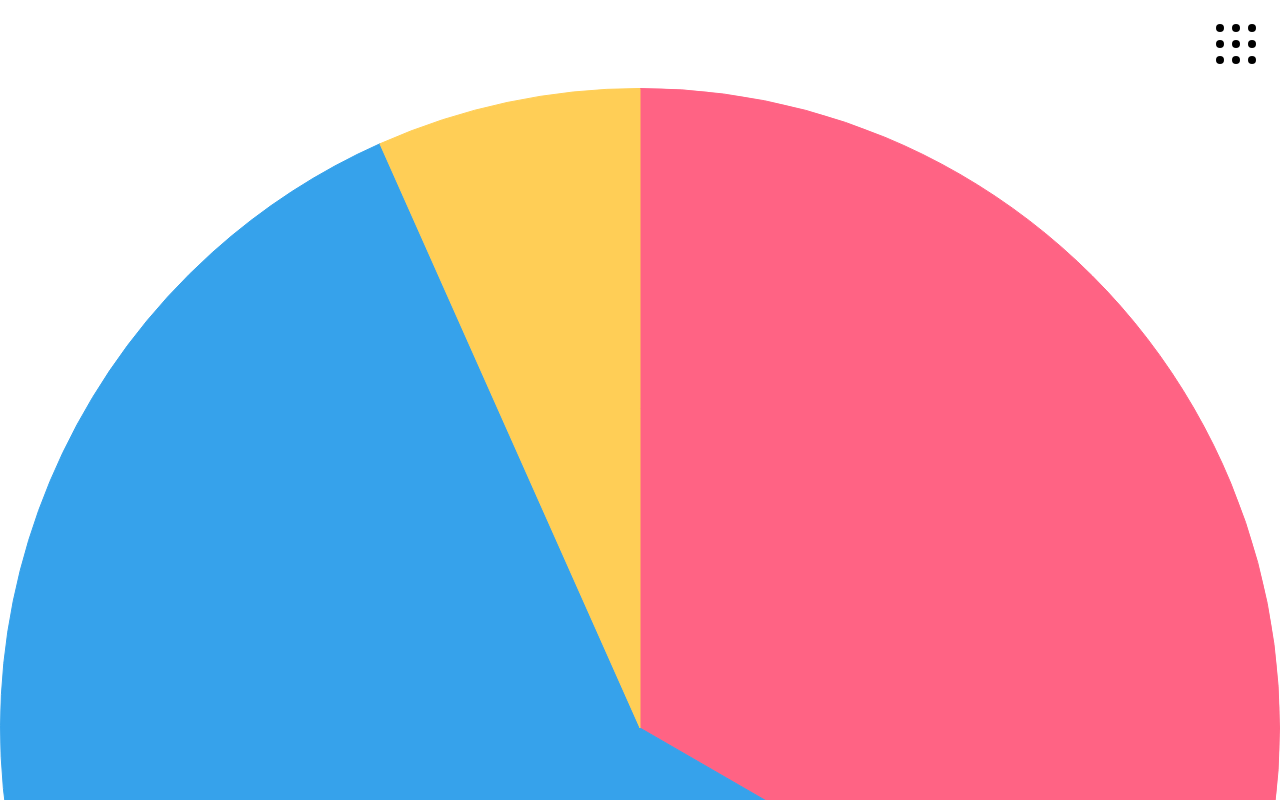
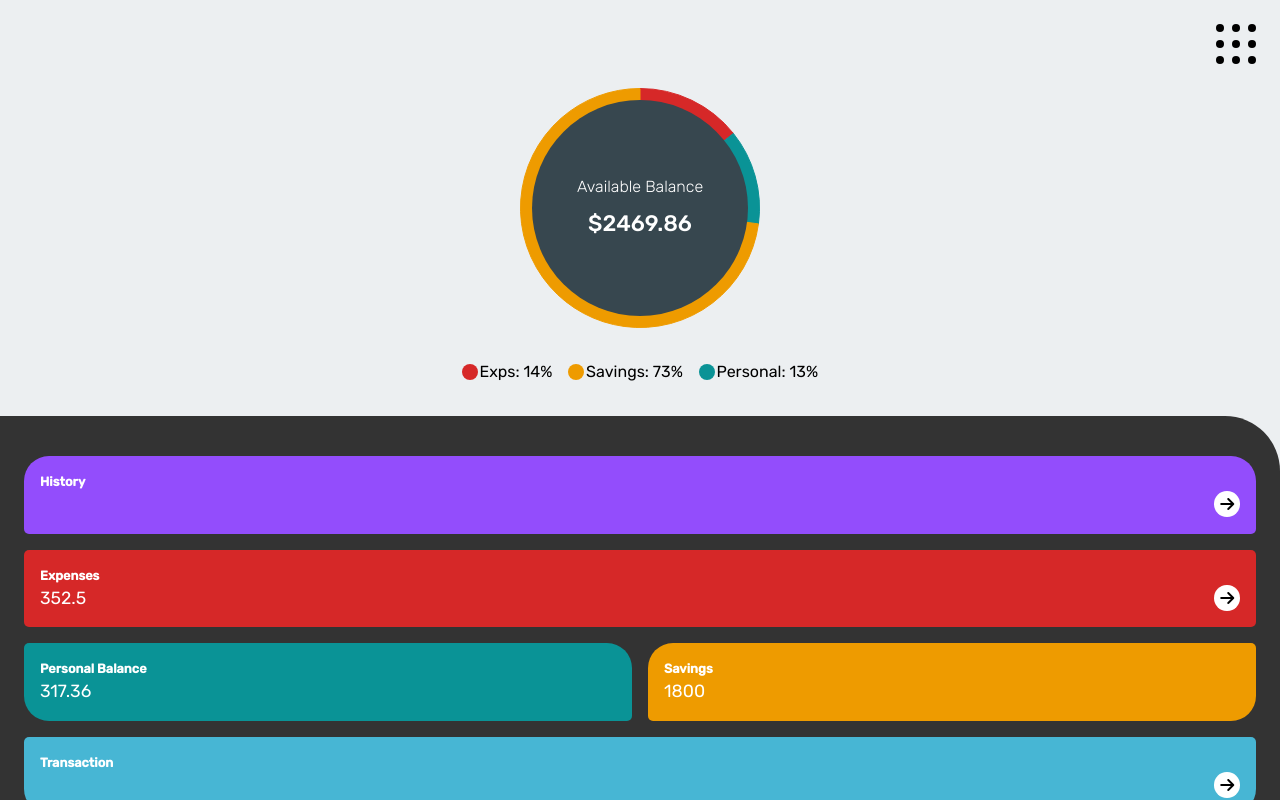
Before and after one commit to Steezy1416/BudgetCraft, a React (Create React App) app: page / in a window 1280 px wide. Shown: the top 800 px of the page. Built offline with nearby package versions, Linux system fonts and the light colour scheme.

Commit message:
created components for the home page, made the budget graph work, and styled most of the home page

```diff
--- a/src/components/HomePageLink.js
+++ b/src/components/HomePageLink.js
@@ -1,20 +1,30 @@
 import { Link } from "react-router-dom";
 
-const HomePageLink = ({ title, ammount = "", isLink }) => {
+const HomePageLink = ({ title, ammount = "", isLink, className }) => {
   return isLink ? (
-    <Link to={title.toLowerCase()}>
-      <p>{title}</p>
-      <div>
-        {ammount && <p>{ammount}</p>}
-        <span>
-          <i class="fa-solid fa-arrow-right"></i>
+    <Link className={`${className} homePageLink`} to={title.toLowerCase()}>
+      <p className="homeLinkTitle">{title}</p>
+      {
+        ammount
+        ?
+        <div className="homeLinkAmmountSubContainer">
+        <p className="homeLinkAmmount">{ammount}</p>
+        <span className="homeLinkBtn">
+          <i class="fa-solid fa-arrow-right homeLinkIcon"></i>
         </span>
       </div>
+      :
+      <div className="homeLinkButtonSubContainer">
+        <span className="homeLinkBtn">
+          <i class="fa-solid fa-arrow-right homeLinkIcon"></i>
+        </span>
+      </div>
+      }
     </Link>
   ) : (
-    <div>
-      <p>{title}</p>
-      <p>{ammount}</p>
+    <div className={`${className} homePageLink`}>
+      <p className="homeLinkTitle">{title}</p>
+      <p className="homeLinkAmmount">{ammount}</p>
     </div>
   );
 };
--- /dev/null
+++ b/src/components/PercentageBadge.js
@@ -0,0 +1,10 @@
+const PercentageBadge = ({percentage, children}) => {
+    return (
+        <div className="percentage-badge">
+            <span className={`colorBadge ${children.toLowerCase()}Percentage`}></span>
+            <p>{`${children}: ${percentage}%`}</p>
+        </div>
+    )
+}
+
+export default PercentageBadge
--- a/src/components/Root.js
+++ b/src/components/Root.js
@@ -4,16 +4,21 @@ import { NavLink, Outlet } from "react-router-dom";
 const Root = () => {
   const [isNavOpen, setIsNavOpen] = useState(false);
 
+  const toggleNav = () => {
+    setIsNavOpen(!isNavOpen)
+    document.body.classList.toggle("no-scroll")
+  }
+
   return (
     <>
       <header className="main-nav-header">
         <div
           className={`overlay ${isNavOpen || "hiddenOverlay"}`}
-          onClick={() => setIsNavOpen(!isNavOpen)}
+          onClick={toggleNav}
         ></div>
 
         <button
-          onClick={() => setIsNavOpen(!isNavOpen)}
+          onClick={toggleNav}
           className={`${isNavOpen ? "openNav" : "closedNav"} nav-btn`}
         >
           <span className="nav-btn-circle"></span>
--- a/src/pages/HomePage.js
+++ b/src/pages/HomePage.js
@@ -1,51 +1,116 @@
 import { Pie } from "react-chartjs-2";
 import { Chart as ChartJS, ArcElement } from "chart.js";
-import { Link } from "react-router-dom";
 import HomePageLink from "../components/HomePageLink";
+import PercentageBadge from "../components/PercentageBadge";
 
 ChartJS.register(ArcElement);
+
+const HomePage = () => {
+  const financialData = {
+    availableBalance: () => {
+      return expensesTotal + personalMoney + savings;
+    },
+    expensesTotal: 352.5,
+    personalMoney: 317.36,
+    savings: 1800,
+    expenses: [],
+    expensePercentage: () => {
+      return Math.round((expensesTotal / availableBalance()) * 100);
+    },
+    personalPercentage: () => {
+      return Math.round((personalMoney / availableBalance()) * 100);
+    },
+    savingsPercentage: () => {
+      return Math.round((savings / availableBalance()) * 100);
+    },
+  };
 
   const data = {
     datasets: [
       {
-      data: [1000, 1800, 200],
+        data: [
+          financialData.expensesTotal,
+          financialData.personalMoney,
+          financialData.savings,
+        ],
         backgroundColor: [
-        "rgba(255, 99, 132)",
-        "rgba(54, 162, 235)",
-        "rgba(255, 206, 86)",
+          "rgb(214, 40, 40)",
+          "rgb(10, 147, 150)",
+          "rgb(238, 155, 0)",
         ],
         borderWidth: 1,
         borderColor: [
-        "rgba(255, 99, 132)",
-        "rgba(54, 162, 235)",
-        "rgba(255, 206, 86)",
+          "rgb(214, 40, 40)",
+          "rgb(10, 147, 150)",
+          "rgb(238, 155, 0)",
         ],
       },
     ],
   };
 
-const HomePage = () => {
+  const {
+    availableBalance,
+    expensesTotal,
+    personalMoney,
+    savings,
+    expensePercentage,
+    savingsPercentage,
+    personalPercentage,
+  } = financialData;
+
   return (
-    <>
+    <div className="home-page-container">
       <div className="graph-container">
         <Pie data={data} options={{ events: [], animation: { duration: 0 } }} />
-        <div className="graph-summary">
-          <p className="graph-heading">Total Balance</p>
-          <p className="graph-total">$1000</p>
+        <div className="graph-summary-container">
+          <p className="graph-heading">Available Balance</p>
+          <p className="graph-total">${availableBalance()}</p>
         </div>
       </div>
+
+      <div className="percentage-container">
+        <PercentageBadge percentage={expensePercentage()}>
+          Exps
+        </PercentageBadge>
+        <PercentageBadge percentage={savingsPercentage()}>
+          Savings
+        </PercentageBadge>
+        <PercentageBadge percentage={personalPercentage()}>
+          Personal
+        </PercentageBadge>
+      </div>
+
       <div className="homePageLinkContainer">
-        <HomePageLink title={"History"} isLink={true} />
-        <HomePageLink title={"Expenses"} isLink={true} ammount={600} />
         <HomePageLink
-          title={"Available Balance"}
+          className="historyHomeLink"
+          title={"History"}
+          isLink={true}
+        />
+        <HomePageLink
+          className="expensesHomeLink"
+          title={"Expenses"}
+          isLink={true}
+          ammount={expensesTotal}
+        />
+        <HomePageLink
+          className="personalHomeLink"
+          title={"Personal Balance"}
           isLink={false}
-          ammount={700}
+          ammount={personalMoney}
         />
-        <HomePageLink title={"Savings"} isLink={false} ammount={200} />
-        <HomePageLink title={"Transaction"} isLink={true} />
+        <HomePageLink
+          className="savingsHomeLink"
+          title={"Savings"}
+          isLink={false}
+          ammount={savings}
+        />
+        <HomePageLink
+          className="transactionHomeLink"
+          title={"Transaction"}
+          isLink={true}
+        />
       </div>
-    </>
+    </div>
   );
 };
 
--- a/src/style.css
+++ b/src/style.css
@@ -1,4 +1,4 @@
-@import url("https://fonts.googleapis.com/css2?family=Rubik:wght@400;500&display=swap");
+@import url("https://fonts.googleapis.com/css2?family=Rubik:wght@300;400;500&display=swap");
 
 /*start of css reset */
 *,
@@ -15,7 +15,7 @@
 body {
   line-height: 1.5;
   -webkit-font-smoothing: antialiased;
-  min-height: 100%;
+  min-height: 100dvh;
 }
 
 img,
@@ -55,12 +55,18 @@ h6 {
 }
 /* end of css reset */
 
+body {
+  background-color: #eceff1;
+}
+
 /* start of root section */
 .main-nav-header {
   display: flex;
   justify-content: flex-end;
   padding: 1.5rem;
-  position: relative;
+  position: sticky;
+  top: 0;
+  z-index: 9999;
 }
 
 .nav-btn {
@@ -138,4 +144,187 @@ h6 {
   background-color: #1e3454;
 }
 
+#root {
+  min-height: 100dvh;
+  display: flex;
+  flex-direction: column;
+}
+
+.home-page-container {
+  display: flex;
+  flex-direction: column;
+  align-items: center;
+  justify-content: space-between;
+  flex: 1 1 auto;
+  height: 100%;
+  gap: 2rem;
+}
+
+.graph-container {
+  width: 15rem;
+  position: relative;
+  justify-self: center;
+}
+
+.graph-summary-container {
+  width: 13.5rem;
+  aspect-ratio: 1;
+  border-radius: 50%;
+  display: flex;
+  flex-direction: column;
+  justify-content: center;
+  align-items: center;
+  background-color: #37474f;
+  position: absolute;
+  inset: 0;
+  margin: auto;
+  color: white;
+  font-family: "Rubik", sans-serif;
+  font-weight: 500;
+  gap: 0.5rem;
+}
+
+.graph-heading {
+  font-size: 1rem;
+  font-weight: 300;
+}
+
+.graph-total {
+  font-size: 1.4rem;
+}
+
+main {
+  flex: 1 1 auto;
+  display: flex;
+  flex-direction: column;
+}
+
+.homePageLinkContainer {
+  background-color: #333;
+  border-radius: 0 55px 0 0;
+  align-self: stretch;
+  flex: 1 1 auto;
+  display: grid;
+  grid-template-columns: 1fr 1fr;
+  grid-auto-rows: 1fr 1fr 1fr 1fr;
+  grid-template-areas:
+    "history history"
+    "expenses expenses"
+    "personalBalance savings"
+    "transaction transaction";
+  padding: 2.5rem 1.5rem 1.5rem;
+  gap: 1rem;
+  font-family: "Rubik", sans-serif;
+  flex-grow: 1;
+}
+
+.homePageLink {
+  display: flex;
+  flex-direction: column;
+  padding: 1rem;
+  color: white;
+}
+
+.homeLinkTitle {
+  font-size: 0.8rem;
+  font-weight: 800;
+}
+
+.homeLinkAmmount {
+  font-size: 1.1rem;
+}
+
+.homeLinkAmmountSubContainer {
+  display: flex;
+  justify-content: space-between;
+}
+
+.homeLinkButtonSubContainer {
+  display: flex;
+  justify-content: flex-end;
+}
+
+.homeLinkBtn {
+  justify-self: end;
+  width: 1.6rem;
+  aspect-ratio: 1;
+  background-color: white;
+  border-radius: 50%;
+  display: grid;
+  place-items: center;
+}
+
+.homeLinkIcon {
+  color: black;
+}
+
+.historyHomeLink {
+  grid-area: history;
+  background-color: #934dfc;
+  border-radius: 25px 25px 5px 5px;
+}
+
+.expensesHomeLink {
+  grid-area: expenses;
+  background-color: #d62828;
+  border-radius: 5px;
+}
+
+.personalHomeLink {
+  grid-area: personalBalance;
+  background-color: #0a9396;
+  border-radius: 5px 25px 5px 25px;
+}
+
+.savingsHomeLink {
+  grid-area: savings;
+  background-color: #ee9b00;
+  border-radius: 25px 5px 25px 5px;
+}
+
+.transactionHomeLink {
+  grid-area: transaction;
+  background-color: #47b6d4;
+  border-radius: 5px 5px 25px 25px;
+}
+
+.percentage-container {
+  display: flex;
+  justify-content: center;
+  align-items: center;
+  flex-wrap: wrap;
+  gap: 1rem;
+  font-family: "Rubik", sans-serif;
+  padding: 0 1rem;
+}
+
+.percentage-badge {
+  display: flex;
+  justify-content: center;
+  align-items: center;
+  gap: 0.1rem;
+}
+
+.colorBadge {
+  width: 1rem;
+  aspect-ratio: 1;
+  border-radius: 50%;
+}
+
+.expsPercentage {
+  background-color: rgb(214, 40, 40);
+}
+
+.savingsPercentage {
+  background-color: rgb(238, 155, 0);
+}
+
+.personalPercentage {
+  background-color: rgb(10, 147, 150);
+}
+
+.no-scroll {
+  overflow: hidden;
+}
+
 /* end of root section */
```
Lines whose indentation alone changed are shown as unchanged.
